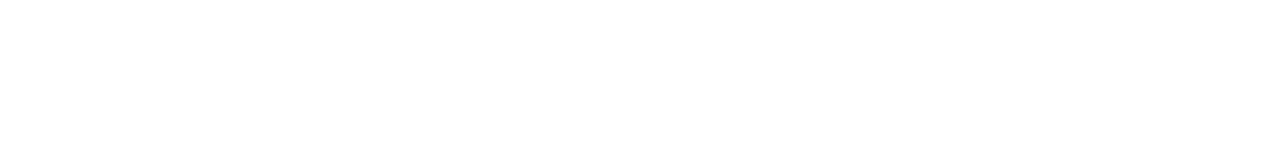
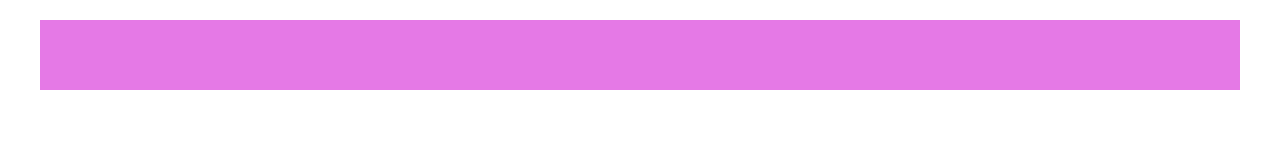
Before and after one commit to Salvatore1985/htmlcss-struttura-wp, a plain HTML site: page index.html in a window 1280 px wide. Drawn offline with Linux system fonts and the light colour scheme.

Commit message:
header-css

```diff
--- a/css/style.css
+++ b/css/style.css
@@ -2,5 +2,14 @@
     margin: 0;
     padding:0;
     box-sizing: border-box;
+}
+body{
+    max-width: 1200px;
+    margin: 0 auto;
+}
 
+header{
+    height: 70px;
+    margin-top:20px;
+    background-color: #E579E6;
 }
```
